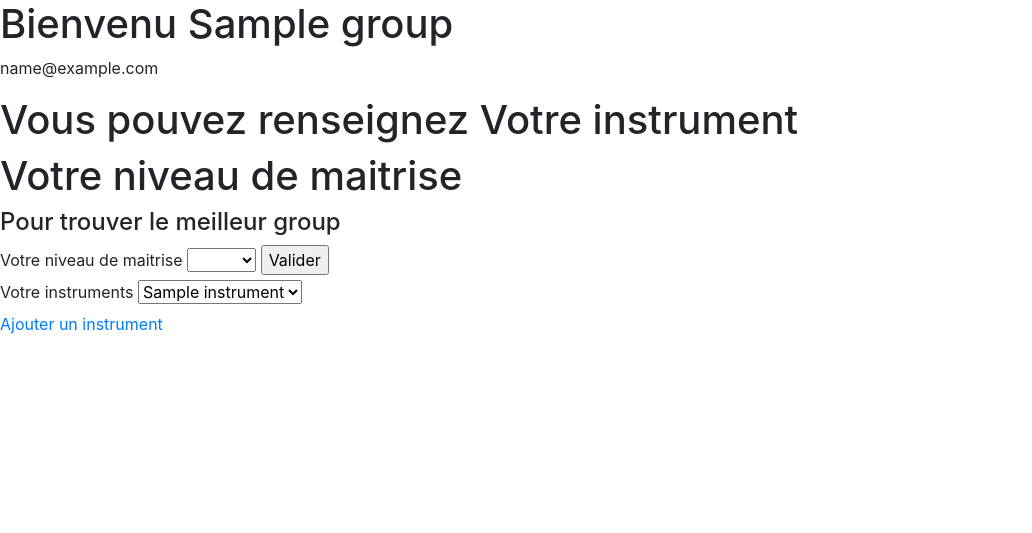
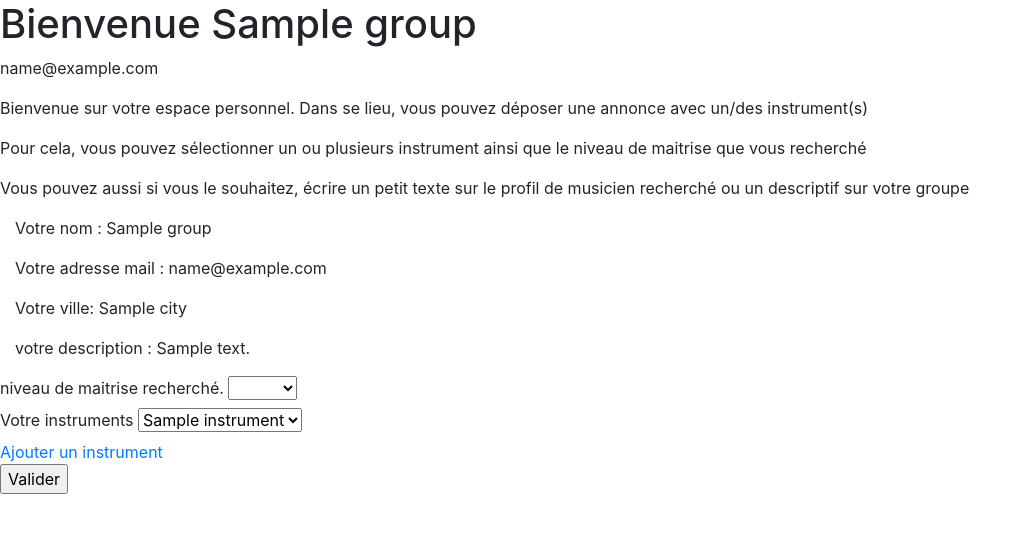
Before and after one commit to WildCodeSchool/tours-0320-php-FindMyBand, a PHP site: template src/View/Group/profil.html.twig in a window 1280 px wide. Shown: the top 533 px of the page, without its empty margins (0-1032 px from the left). Run offline with PHP 8.4, Linux system fonts and the light colour scheme; the template is opened without the code that fills it: most values are stand-ins (such as "Sample title", 1, 10 or a date in 2020); some libraries are stand-ins or nearby versions.

Commit message:
pageprofil etape1

```diff
--- a/src/View/Group/profil.html.twig
+++ b/src/View/Group/profil.html.twig
@@ -12,53 +12,45 @@
 
 <body class="bg">
     <div class="logo">
-    <h1> Bienvenu {{ group.name}} </h1>
+    <h1> Bienvenue {{ group.name}} </h1>
         <p>{{ group.email}} </p>
     </div>
     <div class="pr">
-    <h1> Vous pouvez renseignez Votre instrument </h1>
-    <h1>Votre niveau de maitrise</h1>
-    <h4>Pour trouver le meilleur group</h4>
+      <p>Bienvenue sur votre espace personnel. Dans se lieu, vous pouvez déposer une annonce avec un/des instrument(s)</p>
+      <p>Pour cela, vous pouvez sélectionner un ou plusieurs instrument ainsi que le niveau de maitrise que vous recherché</p>
+      <p>Vous pouvez aussi si vous le souhaitez, écrire un petit texte sur le profil de musicien recherché ou un descriptif sur votre groupe</p>
     </div>
+    <div class="col-12 col-md-8">
+            <p>Votre nom : {{ group.name }}</p>
+            <p>Votre adresse mail : {{ group.email }}</p>
+            <p>Votre ville: {{ group.city }}</p>
+            <p>votre description : {{ group.description }}</p>
+        </div>
     <form method="post">
-    <div class="info">
-        <label for="mastery">Votre niveau de maitrise</label>
+      <div class="info">
+        <label for="mastery">niveau de maitrise recherché.</label>
         <select id="mastery" name="mastery">
         <option value="">  </option>
             {% for mastery in masteries %}
             <option value="{{ mastery.id }}">{{ mastery.level }}</option>
+            {% endfor %}
+        </select>
+      </div>
+      <div class="instrement">
+      {% for instrument in instruments %}
+      <label for="instrument">Votre instruments</label>
+      <select id="instrument">
+      <option value="{{ instrument.id }}">{{ instrument.name }}</option>
+      {% endfor %}
+        </select>
+      </div>
+      <div class="ajouter">
+        <a href="/instrument/add/{{ musician.id}}">Ajouter un instrument</a>
+      </div>
+      <input type="submit" value="Valider">
+    </form>
 
- {% endfor %}
 
-</select>
-
-  <input type="submit" value="Valider">
-
-</div>
-
-<div class="instrement">
-
- {% for instrument in instruments %}
-
-<label for="instrument">Votre instruments</label>
-
-<select id="instrument">
-
-  <option value="{{ instrument.id }}">{{ instrument.name }}</option>
-
-     {% endfor %}
-
-</select>
-
-</div>
-
-</form>
-
-<div class="ajouter">
-
-<a href="/instrument/add/{{ musician.id}}">Ajouter un instrument</a>
-
-</div>
 
 </body>
 
```
